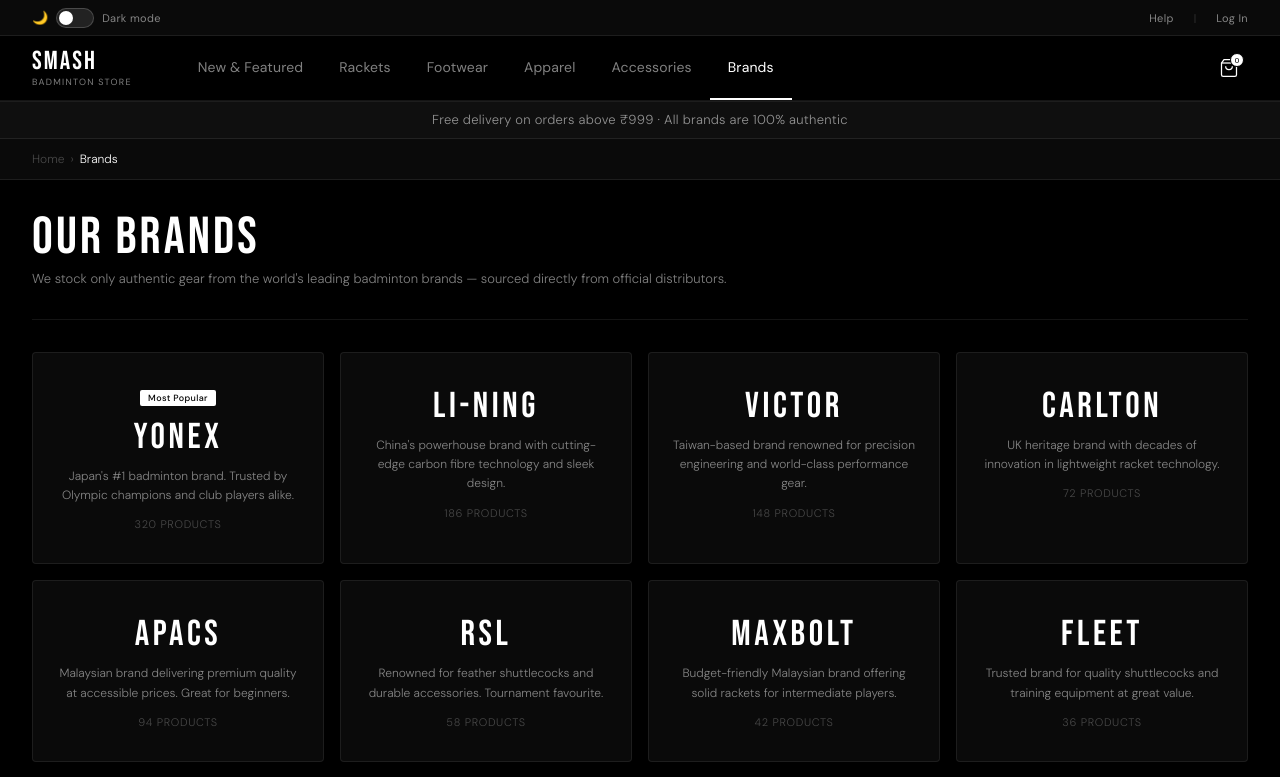
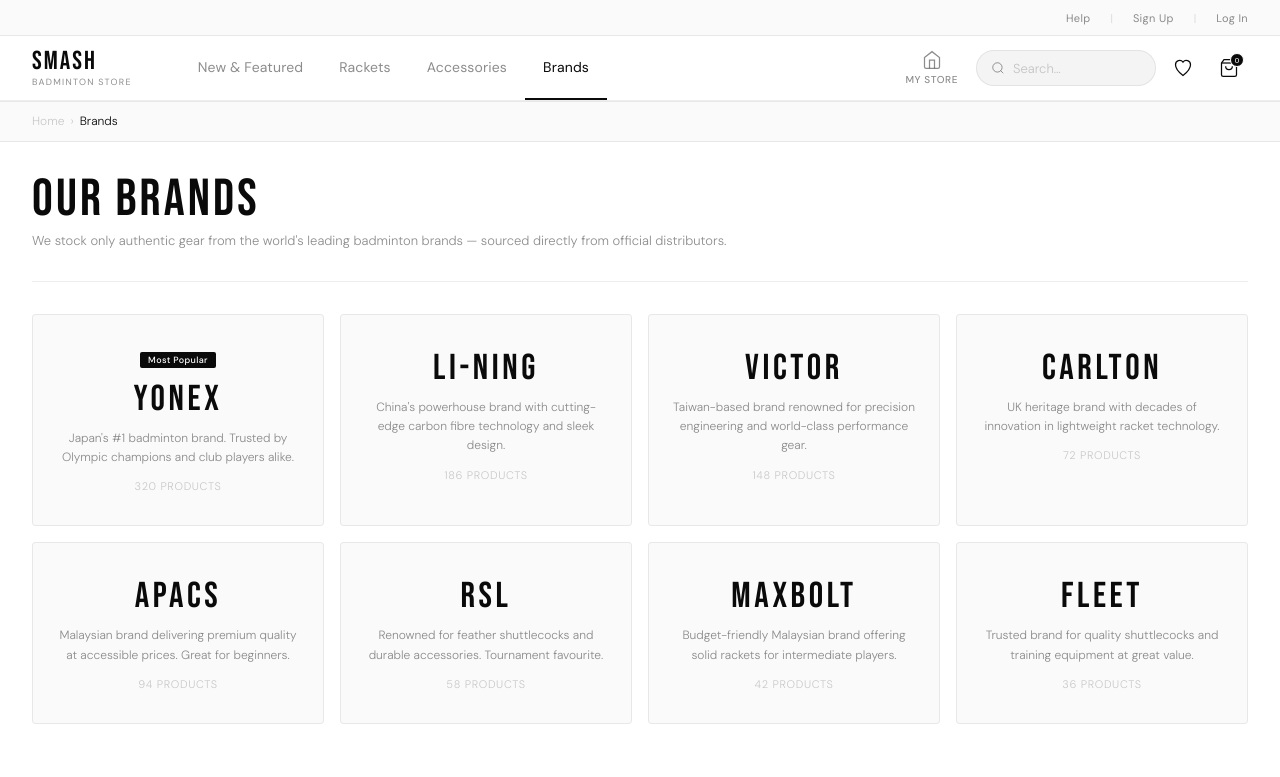
Before and after one commit to muhammedrafikp98-ui/Smashsportsworld, a plain HTML site: page brands.html in a window 1280 px wide. Shown: the top 777 px of the page. Drawn offline with Linux system fonts and the light colour scheme.

Commit message:
Update brands.html

```diff
--- a/brands.html
+++ b/brands.html
@@ -1,5 +1,5 @@
 <!DOCTYPE html>
-<html lang="en" data-theme="dark">
+<html lang="en" data-theme="light">
 <head>
 <meta charset="UTF-8">
 <meta name="viewport" content="width=device-width, initial-scale=1.0">
@@ -35,20 +35,24 @@
   .card-price{font-size:13px;font-weight:500;color:var(--text)}
   @media(max-width:768px){.page-wrap{padding:0 16px 60px}.brands-grid{grid-template-columns:repeat(2,1fr);gap:10px}.products-row{grid-template-columns:repeat(2,1fr);gap:1px}.card-actions{opacity:1;transform:translateY(0)}}
 </style>
+
+  <meta name="description" content="India's premier destination for professional badminton equipment. Shop rackets, shuttlecocks, and more from Kerala to the court.">
+  <meta property="og:title" content="Brands — Smash Badminton Store">
+  <meta property="og:description" content="India's premier destination for professional badminton equipment. Shop rackets, shuttlecocks, and more from Kerala to the court.">
+  <meta property="og:type" content="website">
+  <meta property="og:site_name" content="Smash Badminton">
 </head>
 <body>
 <div class="mobile-nav" id="mobileNav">
   <div class="mobile-nav-header"><span class="mobile-nav-logo">Smash</span><button class="mobile-close" onclick="closeMobileNav()">×</button></div>
   <a class="mobile-link" href="index.html">Home</a>
   <a class="mobile-link" href="category.html">Rackets</a>
-  <a class="mobile-link" href="footwear.html">Footwear</a>
-  <a class="mobile-link" href="apparel.html">Apparel</a>
   <a class="mobile-link" href="accessories.html">Accessories</a>
   <a class="mobile-link" href="brands.html">Brands</a>
 </div>
 <div class="topbar">
-  <div class="topbar-left"><div class="theme-toggle" onclick="toggleTheme()"><span class="mode-icon" id="modeIcon">🌙</span><div class="toggle-track"><div class="toggle-knob"></div></div><span class="toggle-label" id="modeLabel">Dark mode</span></div></div>
-  <div class="topbar-right"><a href="contact.html">Help</a><span class="topbar-sep">|</span><a href="login.html">Log In</a></div>
+  <div class="topbar-left"></div>
+  <div class="topbar-right"><a href="contact.html">Help</a><span class="topbar-sep">|</span><a href="register.html">Sign Up</a><span class="topbar-sep">|</span><a href="login.html">Log In</a></div>
 </div>
 <nav class="navbar">
   <div class="nav-main">
@@ -56,12 +60,22 @@
     <div class="nav-links">
       <a class="nav-link" href="index.html">New &amp; Featured</a>
       <a class="nav-link" href="category.html">Rackets</a>
-      <a class="nav-link" href="footwear.html">Footwear</a>
-      <a class="nav-link" href="apparel.html">Apparel</a>
       <a class="nav-link" href="accessories.html">Accessories</a>
       <a class="nav-link active" href="brands.html">Brands</a>
     </div>
     <div class="nav-right">
+      <a class="nav-store-btn" href="stores.html" title="Our Stores">
+        <svg viewBox="0 0 24 24" fill="none" stroke="currentColor" stroke-width="1.5">
+          <path d="M3 9l9-7 9 7v11a2 2 0 0 1-2 2H5a2 2 0 0 1-2-2z"/>
+          <polyline points="9,22 9,12 15,12 15,22"/>
+        </svg>
+        <span>My Store</span>
+      </a>
+      <div class="search-bar" style="cursor:pointer">
+        <svg viewBox="0 0 24 24" fill="none" stroke="currentColor" stroke-width="1.5"><circle cx="11" cy="11" r="8"/><path d="m21 21-4.35-4.35"/></svg>
+        <input class="search-input" type="text" placeholder="Search…" readonly style="cursor:pointer">
+      </div>
+      <button class="icon-btn" title="Wishlist"><svg viewBox="0 0 24 24" fill="none" stroke="currentColor" stroke-width="1.5"><path d="M12 21C12 21 3 14 3 8a5 5 0 0 1 9-3 5 5 0 0 1 9 3c0 6-9 13-9 13z"/></svg></button>
       <button class="icon-btn" style="position:relative" onclick="window.location.href='cart.html'">
         <svg viewBox="0 0 24 24" fill="none" stroke="currentColor" stroke-width="1.5"><path d="M6 2 3 6v14a2 2 0 0 0 2 2h14a2 2 0 0 0 2-2V6l-3-4z"/><line x1="3" y1="6" x2="21" y2="6"/><path d="M16 10a4 4 0 0 1-8 0"/></svg>
         <span class="cart-badge" id="cartBadge">0</span>
@@ -70,7 +84,6 @@
     </div>
   </div>
 </nav>
-<div class="promo-banner"><p>Free delivery on orders above ₹999 · All brands are 100% authentic</p></div>
 <div class="breadcrumb-bar"><div class="breadcrumb-inner"><a href="index.html">Home</a><span>›</span><span style="color:var(--text)">Brands</span></div></div>
 
 <div class="page-wrap">
@@ -139,10 +152,8 @@
       <div>
         <div class="footer-col-title">Shop</div>
         <a class="footer-link" href="category.html">Rackets</a>
-        <a class="footer-link" href="footwear.html">Footwear</a>
         <a class="footer-link" href="accessories.html">Shuttlecocks</a>
         <a class="footer-link" href="accessories.html">Bags</a>
-        <a class="footer-link" href="apparel.html">Apparel</a>
       </div>
       <div>
         <div class="footer-col-title">Support</div>
```
